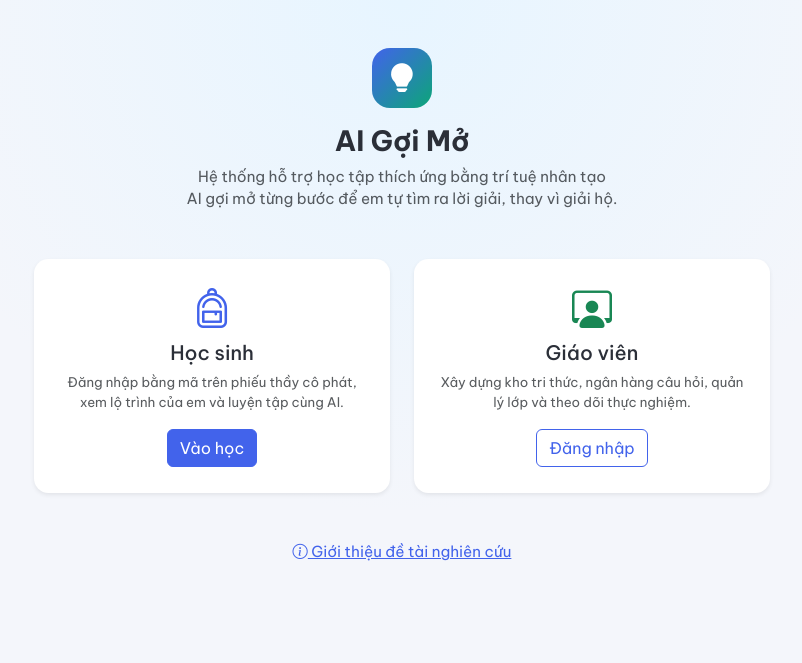
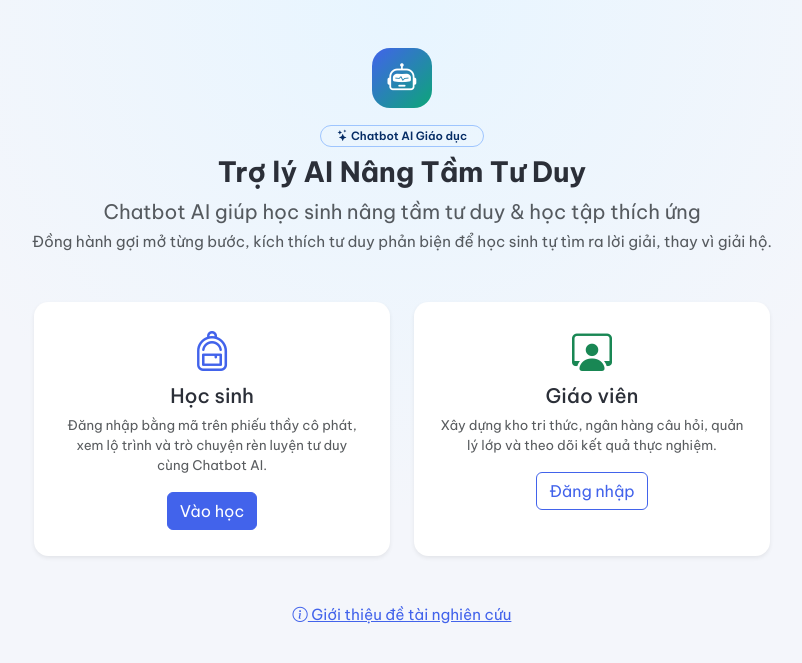
Before and after one commit to NguyenNhatThienQNU/he-thong-hoc-tap-thich-ung, a FastAPI app: page / in a window 1280 px wide. Shown: the top 663 px of the page, without its empty margins (238-1040 px from the left). Run offline with FastAPI, Linux system fonts and the light colour scheme; some libraries are stand-ins or nearby versions.

Commit message:
Cap nhat thuong hieu: Tro ly AI Nang Tam Tu Duy (Chatbot giao duc)

```diff
--- a/app/__init__.py
+++ b/app/__init__.py
@@ -1,7 +1,7 @@
-"""AI Gợi Mở – hệ thống hỗ trợ học tập thích ứng bằng trí tuệ nhân tạo.
+"""Trợ lý AI Nâng Tầm Tư Duy – Chatbot hỗ trợ học tập thích ứng.
 
-Đề tài: Nghiên cứu và phát triển hệ thống hỗ trợ học tập thích ứng bằng trí tuệ nhân tạo
-nhằm nâng cao năng lực tự học và hạn chế sự phụ thuộc vào AI của học sinh THPT.
+Đề tài: Nghiên cứu và phát triển Trợ lý AI giúp học sinh nâng tầm tư duy (một chatbot hỗ trợ học tập thích ứng)
+nhằm nâng cao năng lực tự học, rèn luyện tư duy phản biện và hạn chế sự phụ thuộc vào AI của học sinh THPT.
 """
 
 __version__ = "1.0.0"
--- a/app/config.py
+++ b/app/config.py
@@ -23,7 +23,7 @@ class Settings(BaseSettings):
     )
 
     # --- Chung ---
-    app_name: str = "AI Gợi Mở"
+    app_name: str = "Trợ lý AI Nâng Tầm Tư Duy"
     secret_key: str = ""  # để trống: tự sinh và lưu vào data/.secret_key
     data_dir: Path = Path("/tmp/goimo-data") if ON_VERCEL else BASE_DIR / "data"
     database_url: str = ""  # để trống: SQLite tại data/app.db
--- a/app/static/js/practice.js
+++ b/app/static/js/practice.js
@@ -20,7 +20,7 @@
     if (m.correct === true) cls += " ok";
     else if (m.correct === false) cls += " bad";
     div.className = cls;
-    const who = m.role === "student" ? "Em" : m.role === "ai" ? "AI Gợi Mở" : "";
+    const who = m.role === "student" ? "Em" : m.role === "ai" ? "Chatbot Trợ lý Tư duy" : "";
     const level = m.role === "ai" && m.level ? ` · <span class="badge hint-badge hint-${m.level}">Mức ${m.level} · ${esc(m.level_name)}</span>` : "";
     const sources = m.sources && m.sources.length ? `<div><i class="bi bi-book"></i> Theo: ${m.sources.map(esc).join(", ")}</div>` : "";
     div.innerHTML = `<div class="bubble">${m.html}</div><div class="meta">${who ? who + " · " : ""}${esc(m.time)}${level}${sources}</div>`;
@@ -31,7 +31,7 @@
     if (chat.children.length) return;
     const tip = mode === "direct"
       ? "Em hãy đọc đề và nộp câu trả lời. Nếu cần, bấm “Hỏi AI lời giải”."
-      : "Em hãy thử tự làm trước. Khi vướng, bấm “Cần gợi ý” và viết ngắn gọn em đang vướng ở đâu, AI sẽ gợi ý từng bước.";
+      : "Em hãy thử tự suy nghĩ và làm trước. Khi vướng, bấm “Cần gợi ý” và viết ngắn gọn chỗ em đang phân vân, Chatbot sẽ gợi mở từng bước giúp em nâng tầm tư duy.";
     chat.innerHTML = `<div class="text-center text-muted small py-4" id="chatTip"><i class="bi bi-lightbulb fs-3 d-block mb-2"></i>${tip}</div>`;
   }
 
--- a/app/templates/public/landing.html
+++ b/app/templates/public/landing.html
@@ -5,10 +5,13 @@
 {% block main_class %}container py-5{% endblock %}
 {% block content %}
 <div class="text-center mb-5">
-  <span class="brand-mark brand-mark-lg"><i class="bi bi-lightbulb-fill"></i></span>
-  <h1 class="h3 mt-3 mb-2 fw-bold">{{ app_name }}</h1>
-  <p class="text-muted mb-0">Hệ thống hỗ trợ học tập thích ứng bằng trí tuệ nhân tạo</p>
-  <p class="text-muted">AI gợi mở từng bước để em tự tìm ra lời giải, thay vì giải hộ.</p>
+  <span class="brand-mark brand-mark-lg"><i class="bi bi-robot"></i></span>
+  <div class="mt-3">
+    <span class="badge rounded-pill text-bg-primary-subtle text-primary-emphasis border border-primary-subtle px-3 py-1 small fw-semibold"><i class="bi bi-stars"></i> Chatbot AI Giáo dục</span>
+  </div>
+  <h1 class="h3 mt-2 mb-2 fw-bold">{{ app_name }}</h1>
+  <p class="text-muted mb-1 fs-5">Chatbot AI giúp học sinh nâng tầm tư duy & học tập thích ứng</p>
+  <p class="text-muted">Đồng hành gợi mở từng bước, kích thích tư duy phản biện để học sinh tự tìm ra lời giải, thay vì giải hộ.</p>
 </div>
 <div class="row g-4 justify-content-center">
   <div class="col-md-5 col-lg-4">
@@ -16,7 +19,7 @@
       <div class="card-body p-4 text-center">
         <div class="display-6 text-primary"><i class="bi bi-backpack"></i></div>
         <h2 class="h5 mt-2">Học sinh</h2>
-        <p class="text-muted small mb-3">Đăng nhập bằng mã trên phiếu thầy cô phát, xem lộ trình của em và luyện tập cùng AI.</p>
+        <p class="text-muted small mb-3">Đăng nhập bằng mã trên phiếu thầy cô phát, xem lộ trình và trò chuyện rèn luyện tư duy cùng Chatbot AI.</p>
         <span class="btn btn-primary">Vào học</span>
       </div>
     </a>
@@ -26,7 +29,7 @@
       <div class="card-body p-4 text-center">
         <div class="display-6 text-success"><i class="bi bi-person-workspace"></i></div>
         <h2 class="h5 mt-2">Giáo viên</h2>
-        <p class="text-muted small mb-3">Xây dựng kho tri thức, ngân hàng câu hỏi, quản lý lớp và theo dõi thực nghiệm.</p>
+        <p class="text-muted small mb-3">Xây dựng kho tri thức, ngân hàng câu hỏi, quản lý lớp và theo dõi kết quả thực nghiệm.</p>
         <span class="btn btn-outline-primary">Đăng nhập</span>
       </div>
     </a>
--- a/app/templates/student/home.html
+++ b/app/templates/student/home.html
@@ -7,9 +7,9 @@
     <div class="col-md-7">
       <h1 class="h4 mb-1">Chào {{ student.first_name }}!</h1>
       {% if student.effective_mode == "direct" %}
-      <p class="mb-0 text-white-50">Khi cần, em có thể hỏi trợ lý AI để xem lời giải của câu đang làm.</p>
+      <p class="mb-0 text-white-50">Khi cần, em có thể hỏi Chatbot AI để xem lời giải của câu đang làm.</p>
       {% else %}
-      <p class="mb-0 text-white-50">AI sẽ gợi ý từng bước để em tự tìm ra lời giải. Càng ít gợi ý, em càng tiến bộ.</p>
+      <p class="mb-0 text-white-50">Chatbot AI sẽ gợi mở từng bước giúp em nâng tầm tư duy. Càng tự lực giải quyết, tư duy của em càng sắc bén!</p>
       {% endif %}
     </div>
     <div class="col-md-5">
--- a/app/templates/student/practice.html
+++ b/app/templates/student/practice.html
@@ -86,13 +86,13 @@
   <div class="col-lg-7">
     <div class="card border-0 shadow-sm">
       <div class="card-header d-flex justify-content-between align-items-center">
-        <span class="section-title" style="font-size:.95rem"><i class="bi bi-chat-dots"></i> Trò chuyện với AI</span>
-        <span class="muted-small">{{ "AI có thể cho em lời giải" if s.mode == "direct" else "AI gợi mở, không giải hộ" }}</span>
+        <span class="section-title" style="font-size:.95rem"><i class="bi bi-robot"></i> Chatbot Trợ lý Tư duy</span>
+        <span class="muted-small">{{ "AI có thể cho em lời giải" if s.mode == "direct" else "AI gợi mở tư duy, không giải hộ" }}</span>
       </div>
       <div class="card-body">
         <div class="chat-wrap" id="chat"></div>
         <form id="askForm" class="d-flex gap-2 mt-3" autocomplete="off">
-          <input id="askInput" class="form-control" placeholder="{{ 'Hỏi AI về câu này...' if s.mode == 'direct' else 'Hỏi AI về kiến thức em chưa rõ...' }}">
+          <input id="askInput" class="form-control" placeholder="{{ 'Hỏi Chatbot về câu này...' if s.mode == 'direct' else 'Hỏi Chatbot để gợi mở hướng suy nghĩ...' }}">
           <button class="btn btn-outline-primary"><i class="bi bi-send"></i></button>
         </form>
       </div>
```
Also changed, not shown: app/ai/prompts.py (+10 -9 lines), app/templates/public/about.html (+5 -5 lines), README.md.
